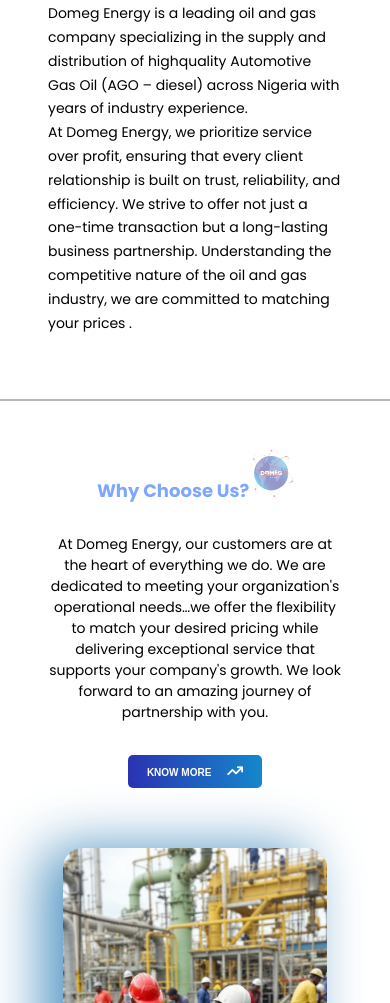
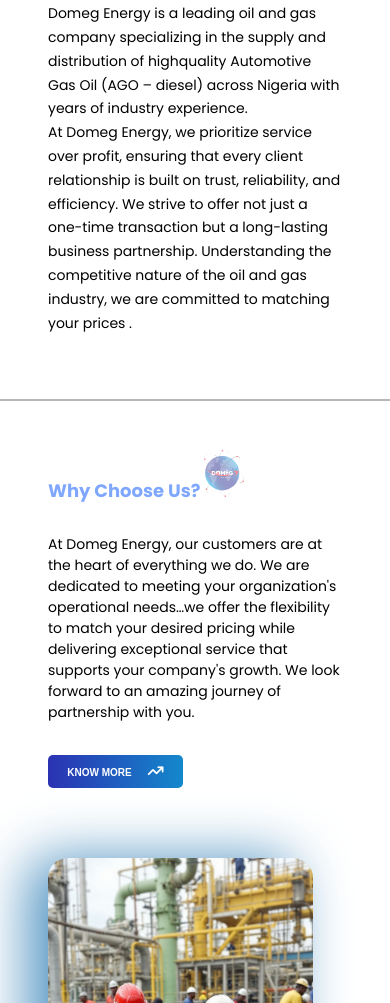
Before and after one commit to domegenergy/domegenergy, a plain HTML site: page index.html in a window 390 px wide. Shown: the part 997-2000 px from the top of the page. Drawn offline with nearby package versions, Linux system fonts and the light colour scheme.

Commit message:
Fixed UI bugs

```diff
--- a/script.js
+++ b/script.js
@@ -17,24 +17,24 @@
   },
 });
 
-gsap.utils.toArray(".star").forEach((star) => {
-  gsap.fromTo(
-    star,
-    {
-      rotation: 450,
-      opacity: 0,
-      y: 100,
-    },
-    {
-      rotation: 0,
-      opacity: 1,
-      y: 0,
-      duration: 1,
-      delay: 1.5,
-      scrollTrigger: star,
-    }
-  );
-});
+// gsap.utils.toArray(".star").forEach((star) => {
+//   gsap.fromTo(
+//     star,
+//     {
+//       rotation: 450,
+//       opacity: 0,
+//       y: 100,
+//     },
+//     {
+//       rotation: 0,
+//       opacity: 1,
+//       y: 0,
+//       duration: 1,
+//       delay: 1.5,
+//       scrollTrigger: star,
+//     }
+//   );
+// });
 
 gsap.utils.toArray(".title").forEach((title) => {
   gsap.fromTo(
--- a/style.css
+++ b/style.css
@@ -408,9 +408,9 @@
   width: 40px;
 }
 
-.image {
+/* .image {
   animation: float 4s ease-in-out infinite;
-}
+} */
 
 @keyframes float {
   0% {
@@ -429,13 +429,13 @@
 @media (max-width: 1024px) { /* Medium screens */
   .container {
     grid-template-columns: 1fr; /* Stack elements vertically */
-    text-align: center;
+    text-align: left;
   }
 
   .left-side,
   .right-side {
     justify-self: center; /* Center content */
-    text-align: center;
+    text-align: left;
   }
 
   .gold,
@@ -684,4 +684,9 @@
     height: fit-content;
     margin-top: 120px;
   }
+
+  section {
+    height: fit-content;
+    padding: 3rem;
+  }
 }
```
Also changed, not shown: 1 other file.
